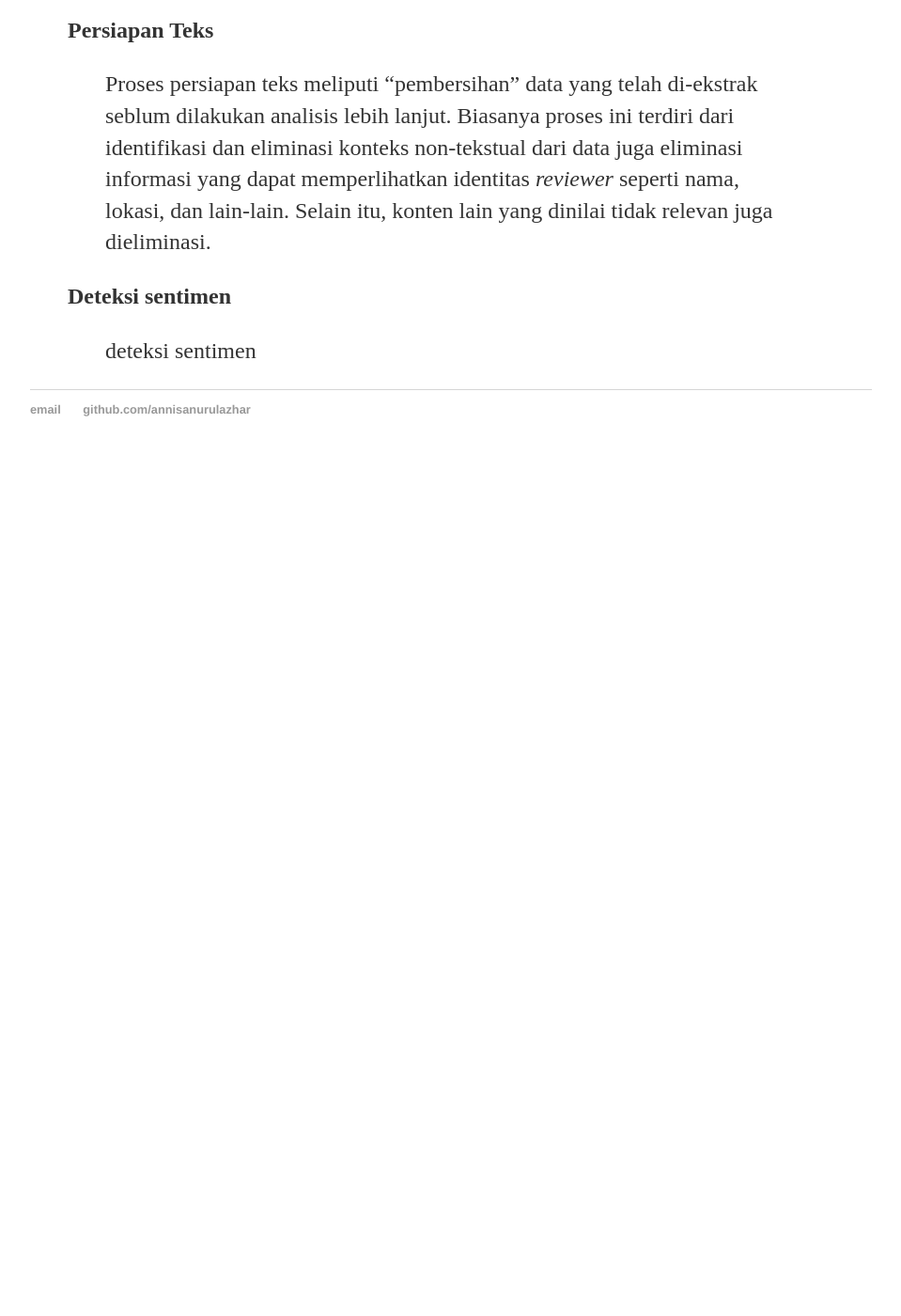
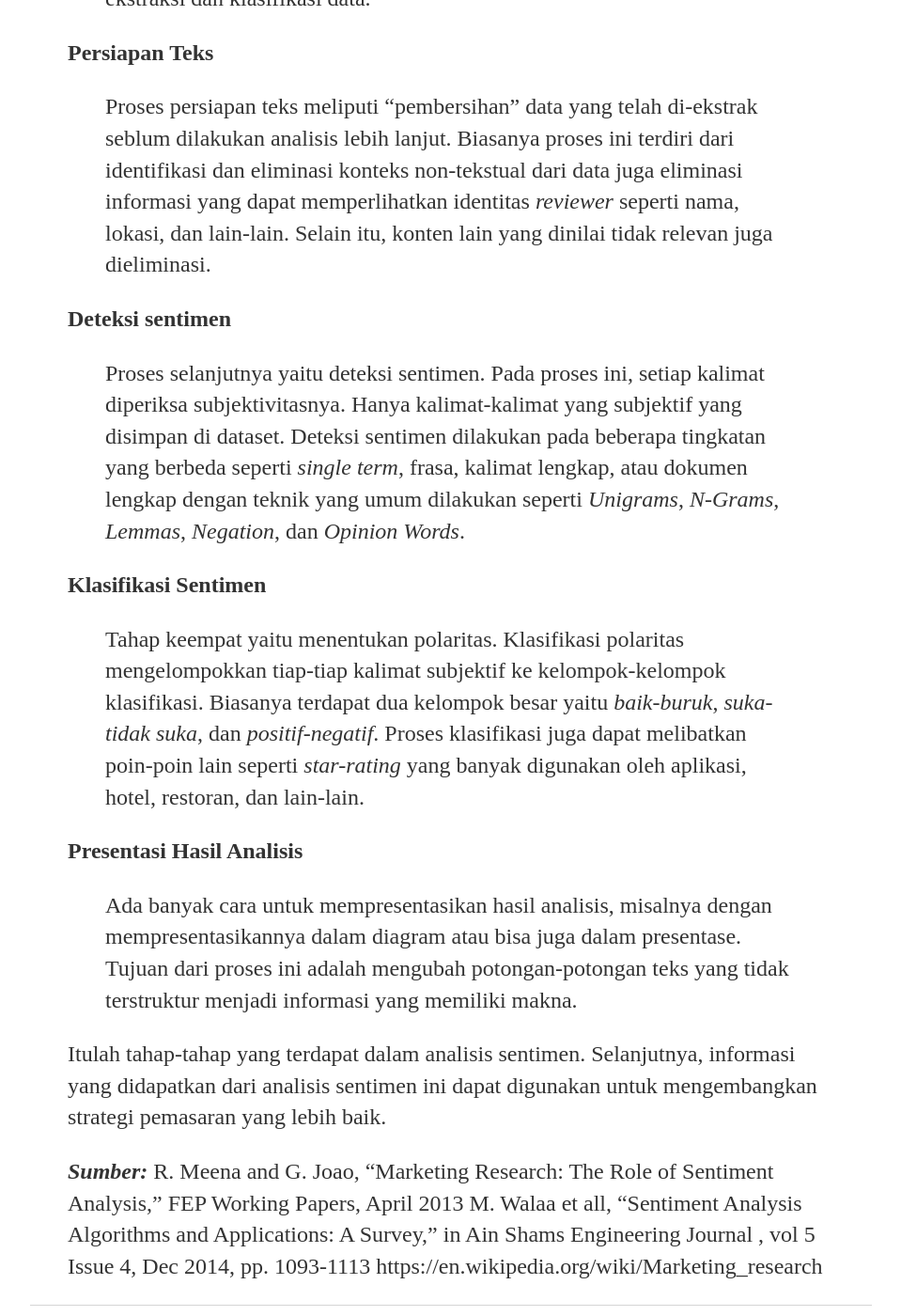
Before and after one commit to annisanurulazhar/annisanurulazhar.github.io, a Jekyll site: the page built from _posts/2017-05-29-analisis-sentimen-dalam-riset-pemasaran.md, in a window 1280 px wide and 1400 px high, scrolled down 2260 px. Shown: the whole window at 94% size, without its empty margins (160-1119 px from the left). Built offline with Jekyll 4.4.1, drawn with Linux system fonts in a browser that asks for light colours; before the commit the page ends 2763 px from its top, so only the background shows below that.

Commit message:
Update 2017-05-29-analisis-sentimen-dalam-riset-pemasaran.md
Finish

```diff
--- a/_posts/2017-05-29-analisis-sentimen-dalam-riset-pemasaran.md
+++ b/_posts/2017-05-29-analisis-sentimen-dalam-riset-pemasaran.md
@@ -17,6 +17,7 @@ date: 2017-05-29
 > Analisis sentimen dapat digunakan sebagai teknik riset komplementer dalam riset pemasaran. Sebenarnya, analisis sentimen bukanlah hal baru dalam dunia pemasaran karena sejak dahulu pun para pemasar telah menganalisis sentimen dari survey, komentar masyarakat, *interview*, *focus group*, dan lain-lain. Masalahnya adalah penggunaan dari beberapa metode pengumpulan data seperti *interview* dan *focus group* yaitu sangat subjektif terhadap keberadaan pelaku riset dan ruang sampel yang kecil. Di era digital ini, masyarakat cenderung mengungkapkan opini atau impresi mereka terhadap suatu entitas di media sosial yang mereka miliki. Bagi para pemasar, tentunya hal ini dapat memberikan wawasan yang mendalam terkait kecenderungan perilaku pelanggan juga memberikan kesempatan untuk mempelajari tentang perasaan dan persepsi pelanggan secara *real-time*. Tetapi muncul tantangan baru dalam menganalisis sentimen dari media sosial yaitu jumlah data sampel yang sangat besar yang tentu akan menyulitkan para pemasar. Dengan analisis sentimen, masalah mengenai volume data yang besar dapat diatasi sehingga akan memudahkan pemasar atau pelaku riset pemasaran.
 
 > Proses-proses yang terlibat dalam analisis sentimen antara lain pengumpulan data, persiapan teks, deteksi sentiment, klasifikasi sentimen, dan presentasi hasil analisis.
+>
 > **Pengumpulan Data**
 >> Data dikumpulkan dari berbagai macam sumber seperti blog, forum diskusi, juga dari media sosial seperti Twitter dan Facebook. Seringkali, *log* data dari tiap-tiap portal tidak terorganisasi dengan baik juga tidak terintegrasi. Opini dan perasaan juga diekspresikan dengan berbagai cara yang berbeda meliputi jumlah detail yang diberikan, gaya bahasa, kosa kata, juga logat yang digunakan. Analisis secara manual tentunya tidak mungkin dilakukan. Dengan analisis sentimen, maka kita hanya tinggal menggunakan *innovative text analytics* dan *Natural Languange Processing* untuk melakukan ekstraksi dan klasifikasi data.
 >
@@ -24,4 +25,17 @@ date: 2017-05-29
 >> Proses persiapan teks meliputi "pembersihan" data yang telah di-ekstrak seblum dilakukan analisis lebih lanjut. Biasanya proses ini terdiri dari identifikasi dan eliminasi konteks non-tekstual dari data juga eliminasi informasi yang dapat memperlihatkan identitas *reviewer* seperti nama, lokasi, dan lain-lain. Selain itu, konten lain yang dinilai tidak relevan juga dieliminasi.
 >
 > **Deteksi sentimen**
->> deteksi sentimen
+>> Proses selanjutnya yaitu deteksi sentimen. Pada proses ini, setiap kalimat diperiksa subjektivitasnya. Hanya kalimat-kalimat yang subjektif yang disimpan di dataset. Deteksi sentimen dilakukan pada beberapa tingkatan yang berbeda seperti *single term*, frasa, kalimat lengkap, atau dokumen lengkap dengan teknik yang umum dilakukan seperti *Unigrams*, *N-Grams*, *Lemmas*, *Negation*, dan *Opinion Words*.
+>
+>**Klasifikasi Sentimen**
+>> Tahap keempat yaitu menentukan polaritas. Klasifikasi polaritas mengelompokkan tiap-tiap kalimat subjektif ke kelompok-kelompok klasifikasi. Biasanya terdapat dua kelompok besar yaitu *baik-buruk*, *suka-tidak suka*, dan *positif-negatif*. Proses klasifikasi juga dapat melibatkan poin-poin lain seperti *star-rating* yang banyak digunakan oleh aplikasi, hotel, restoran, dan lain-lain.
+>
+>**Presentasi Hasil Analisis**
+>> Ada banyak cara untuk mempresentasikan hasil analisis, misalnya dengan mempresentasikannya dalam diagram atau bisa juga dalam presentase. Tujuan dari proses ini adalah mengubah potongan-potongan teks yang tidak terstruktur menjadi informasi yang memiliki makna.
+>
+> Itulah tahap-tahap yang terdapat dalam analisis sentimen. Selanjutnya, informasi yang didapatkan dari analisis sentimen ini dapat digunakan untuk mengembangkan strategi pemasaran yang lebih baik.
+>
+>***Sumber:***
+> R. Meena and G. Joao, “Marketing Research: The Role of Sentiment Analysis,” FEP Working Papers, April 2013
+> M. Walaa et all, “Sentiment Analysis Algorithms and Applications: A Survey,” in Ain Shams Engineering Journal , vol 5 Issue 4, Dec 2014, pp. 1093-1113
+> https://en.wikipedia.org/wiki/Marketing_research
```
